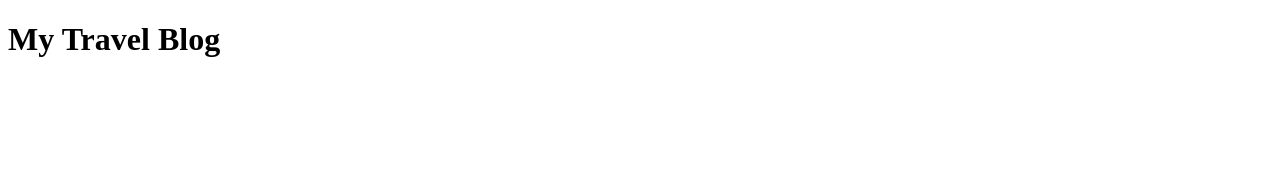
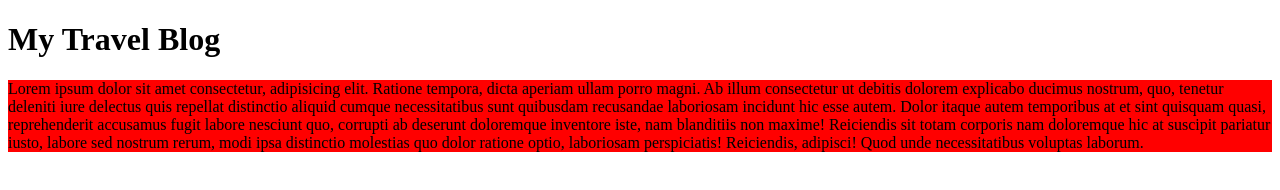
Before and after one commit to TanjinaSultana/my-github, a plain HTML site: page index.html in a window 1280 px wide. Drawn offline with Linux system fonts and the light colour scheme.

Commit message:
something changed

```diff
--- a/index.html
+++ b/index.html
@@ -7,5 +7,6 @@
 </head>
 <body>
     <h1>My Travel Blog</h1>
+    <div style="background-color: red;">Lorem ipsum dolor sit amet consectetur, adipisicing elit. Ratione tempora, dicta aperiam ullam porro magni. Ab illum consectetur ut debitis dolorem explicabo ducimus nostrum, quo, tenetur deleniti iure delectus quis repellat distinctio aliquid cumque necessitatibus sunt quibusdam recusandae laboriosam incidunt hic esse autem. Dolor itaque autem temporibus at et sint quisquam quasi, reprehenderit accusamus fugit labore nesciunt quo, corrupti ab deserunt doloremque inventore iste, nam blanditiis non maxime! Reiciendis sit totam corporis nam doloremque hic at suscipit pariatur iusto, labore sed nostrum rerum, modi ipsa distinctio molestias quo dolor ratione optio, laboriosam perspiciatis! Reiciendis, adipisci! Quod unde necessitatibus voluptas laborum.</div>
 </body>
 </html>
```
